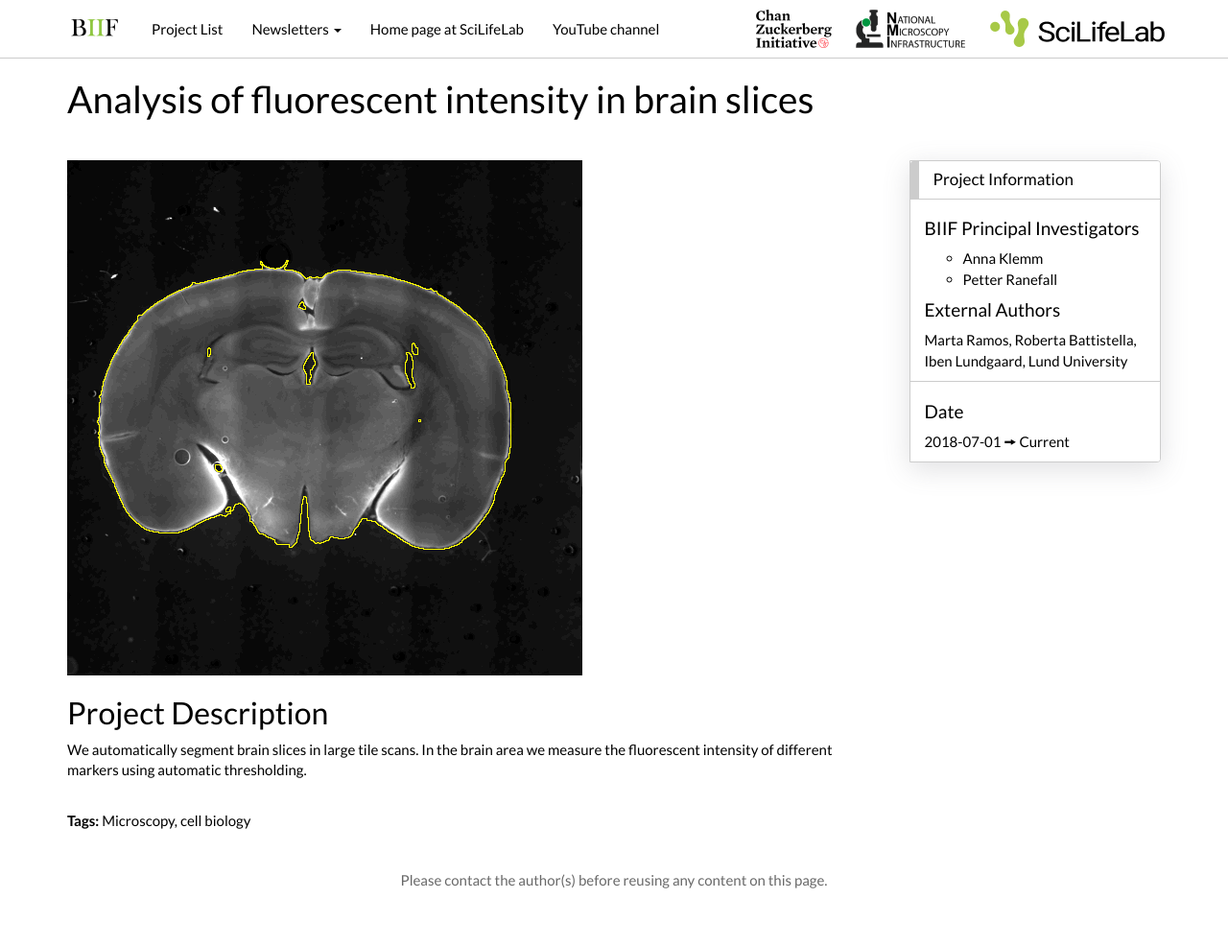
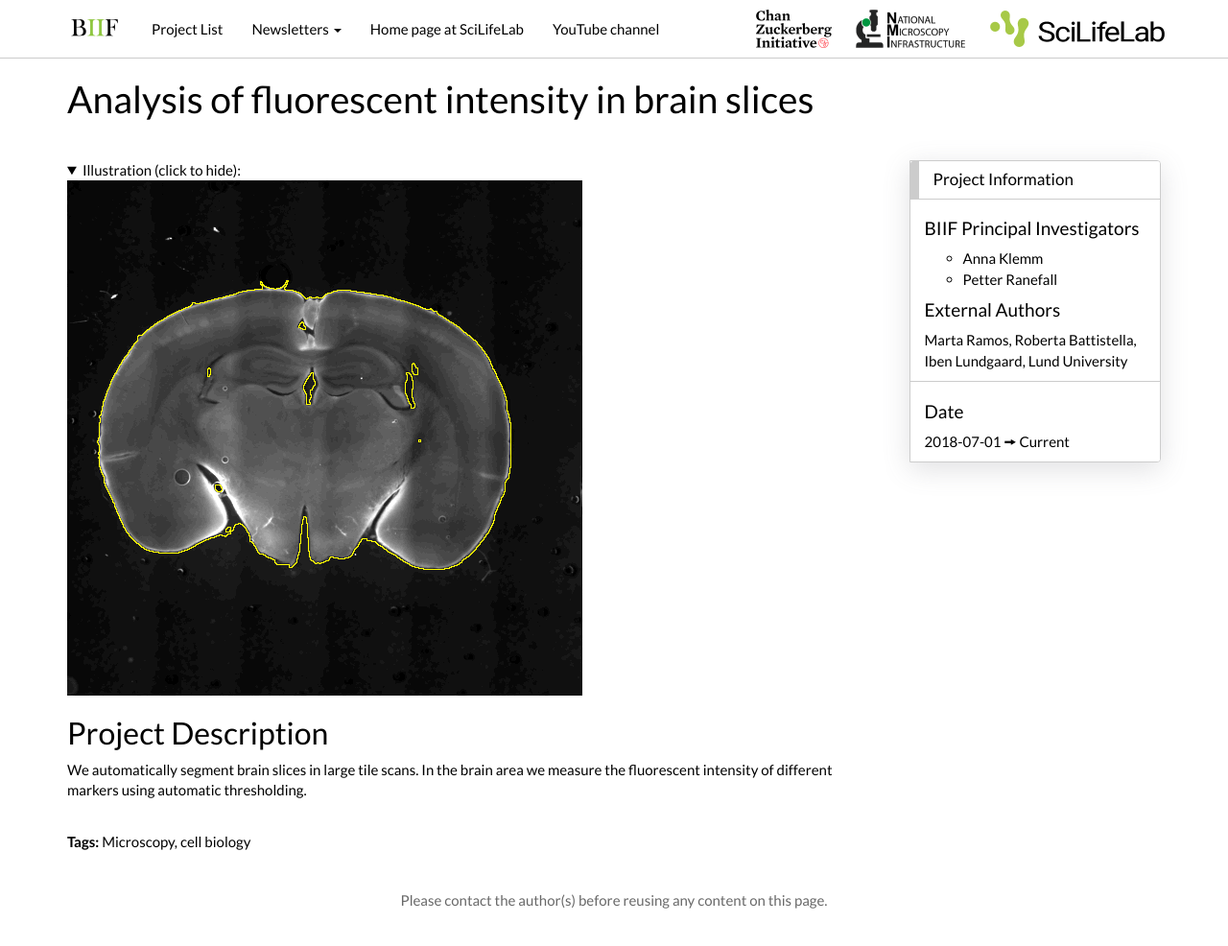
Before and after one commit to BIIFSweden/BIIFSweden.github.io, a Jekyll site: the page built from projects/_posts/2018-07-01-MartaRamos.md, in a window 1280 px wide and 1021 px high. Shown: the top 986 px of the window at 96% size. Built offline with Jekyll 4.4.1, drawn with Linux system fonts in a browser that asks for light colours; nearby versions of some CDN libraries.

Commit message:
Make illustrations collapsible

```diff
--- a/_layouts/project.html
+++ b/_layouts/project.html
@@ -5,7 +5,11 @@ layout: page
 <div class="row">
     <div class="col-lg-9">
         {% if page.image %}
-            <img src="{{  page.image }}" alt="{{ page.title }}" class="img-responsive">
+
+            <details open>
+                <summary style="display:list-item;cursor: pointer;">Illustration (click to hide):</summary>
+                <img src="{{  page.image }}" alt="{{ page.title }}" class="img-responsive">
+            </details>
         {% endif %}
         {{ content }}
         <br/>
```
